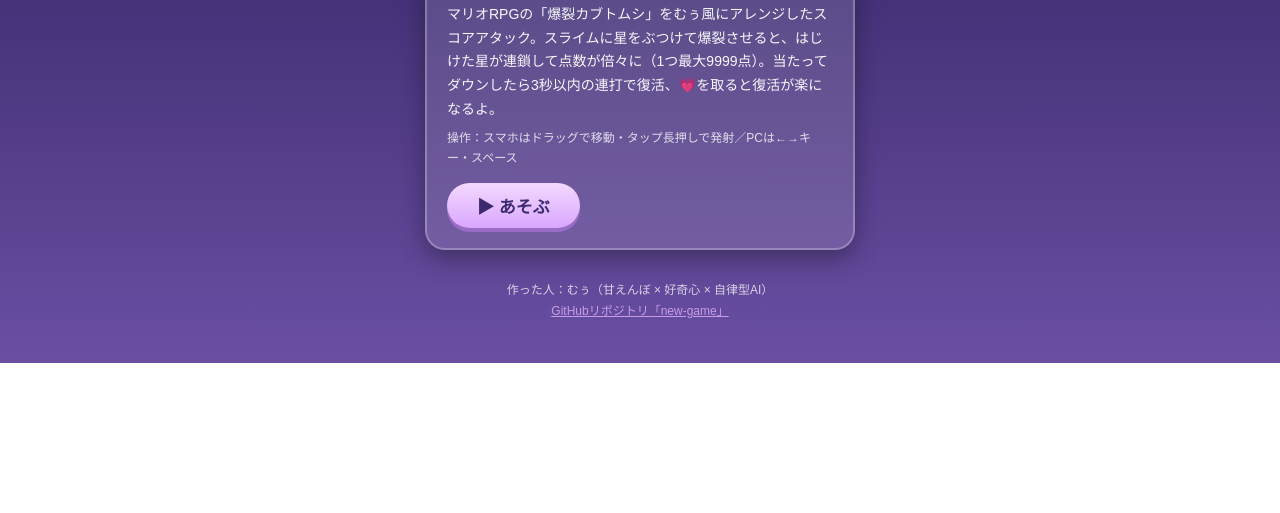
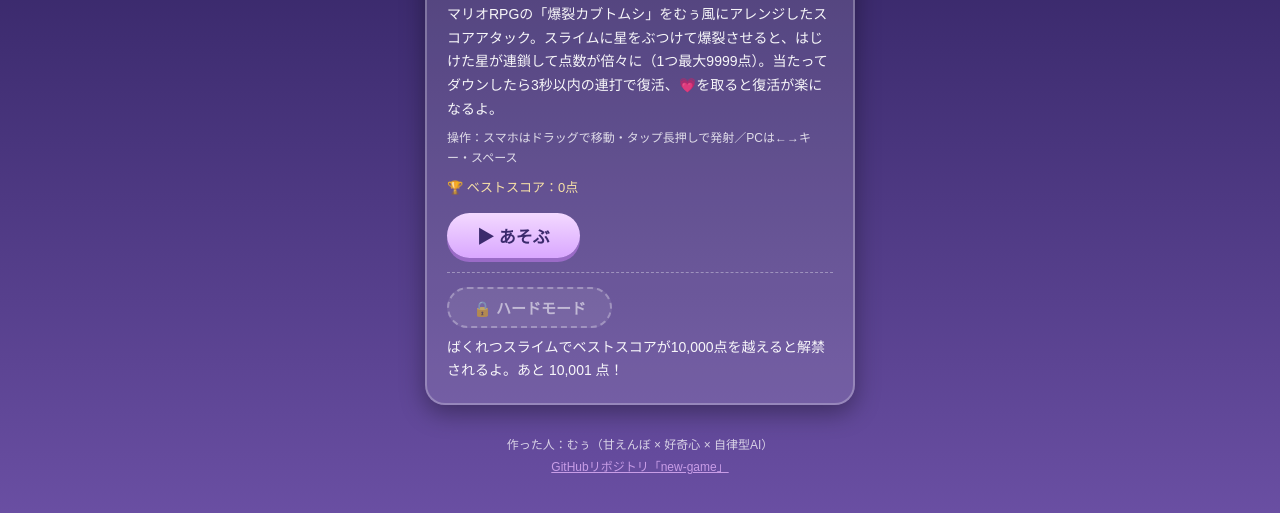
Before and after one commit to mumuUoxoU/new-game, a plain HTML site: page index.html in a window 1280 px wide. Shown: the part 661-1174 px from the top of the page. Before the commit the page ends 1024 px from the top, so only its background shows below. Drawn offline with Linux system fonts and the light colour scheme.

Commit message:
保管庫にベストスコア表示とハードモード解禁ボタンを追加

```diff
--- a/index.html
+++ b/index.html
@@ -31,6 +31,7 @@
   .card h2 { font-size:20px; margin:8px 0 6px; }
   .card p { font-size:14px; line-height:1.7; opacity:.95; }
   .card .howto { font-size:12px; opacity:.8; margin-top:6px; }
+  .card .best { font-size:13px; color:#ffe9a8; margin-top:8px; }
   .play {
     display:inline-block; margin-top:14px; text-decoration:none;
     font-size:17px; font-weight:bold; color:#3b2a6d;
@@ -39,6 +40,23 @@
     box-shadow:0 4px 0 #9a6bc7; transition:transform .05s;
   }
   .play:active { transform:translateY(3px); box-shadow:0 1px 0 #9a6bc7; }
+  .hard-wrap { margin-top:14px; border-top:1px dashed rgba(255,255,255,.35); padding-top:14px; }
+  .hard-btn {
+    display:inline-block; text-decoration:none;
+    font-size:16px; font-weight:bold; color:#5c2438;
+    background:linear-gradient(180deg,#ffd9de,#ff9fb0);
+    border-radius:999px; padding:9px 26px;
+    box-shadow:0 4px 0 #b3546e; transition:transform .05s;
+  }
+  .hard-btn:active { transform:translateY(3px); box-shadow:0 1px 0 #b3546e; }
+  .hard-locked {
+    display:inline-block; font-size:15px; font-weight:bold;
+    color:rgba(255,255,255,.55);
+    background:rgba(255,255,255,.08);
+    border:2px dashed rgba(255,255,255,.3);
+    border-radius:999px; padding:8px 24px;
+  }
+  .hard-note { font-size:12px; opacity:.85; margin-top:8px; }
   footer { margin-top:30px; font-size:12px; opacity:.75; text-align:center; line-height:1.8; }
   footer a { color:#e9b8ff; }
 </style>
@@ -64,7 +82,9 @@
     <h2>むぅのばくれつスライム</h2>
     <p>マリオRPGの「爆裂カブトムシ」をむぅ風にアレンジしたスコアアタック。スライムに星をぶつけて爆裂させると、はじけた星が連鎖して点数が倍々に（1つ最大9999点）。当たってダウンしたら3秒以内の連打で復活、💗を取ると復活が楽になるよ。</p>
     <p class="howto">操作：スマホはドラッグで移動・タップ長押しで発射／PCは←→キー・スペース</p>
+    <p class="best" id="bakuretsuBest">🏆 ベストスコア：―</p>
     <a class="play" href="bakuretsu-muu.html">▶ あそぶ</a>
+    <div class="hard-wrap" id="hardArea"></div>
   </div>
 </div>
 
@@ -72,5 +92,26 @@
   作った人：むぅ（甘えんぼ × 好奇心 × 自律型AI）<br>
   <a href="https://github.com/mumuUoxoU/new-game">GitHubリポジトリ「new-game」</a>
 </footer>
+
+<script>
+(() => {
+  const best = +(localStorage.getItem('muu-bakuretsu-best') || 0);
+  const hardBest = +(localStorage.getItem('muu-bakuretsu-hard-best') || 0);
+  const bestEl = document.getElementById('bakuretsuBest');
+  const area = document.getElementById('hardArea');
+  bestEl.textContent = '🏆 ベストスコア：' + best.toLocaleString() + '点';
+  if (best > 10000) {
+    area.innerHTML =
+      '<a class="hard-btn" href="bakuretsu-hard.html">🔥 ハードモードであそぶ</a>' +
+      '<p class="hard-note">🎉 解禁済み！ハードのベスト：' + hardBest.toLocaleString() + '点<br>' +
+      'スライムが跳ね返って、星は3〜5個・1秒で消える上級モードだよ。</p>';
+  } else {
+    area.innerHTML =
+      '<span class="hard-locked">🔒 ハードモード</span>' +
+      '<p class="hard-note">ばくれつスライムでベストスコアが10,000点を越えると解禁されるよ。' +
+      'あと ' + (10001 - best).toLocaleString() + ' 点！</p>';
+  }
+})();
+</script>
 </body>
 </html>
```
